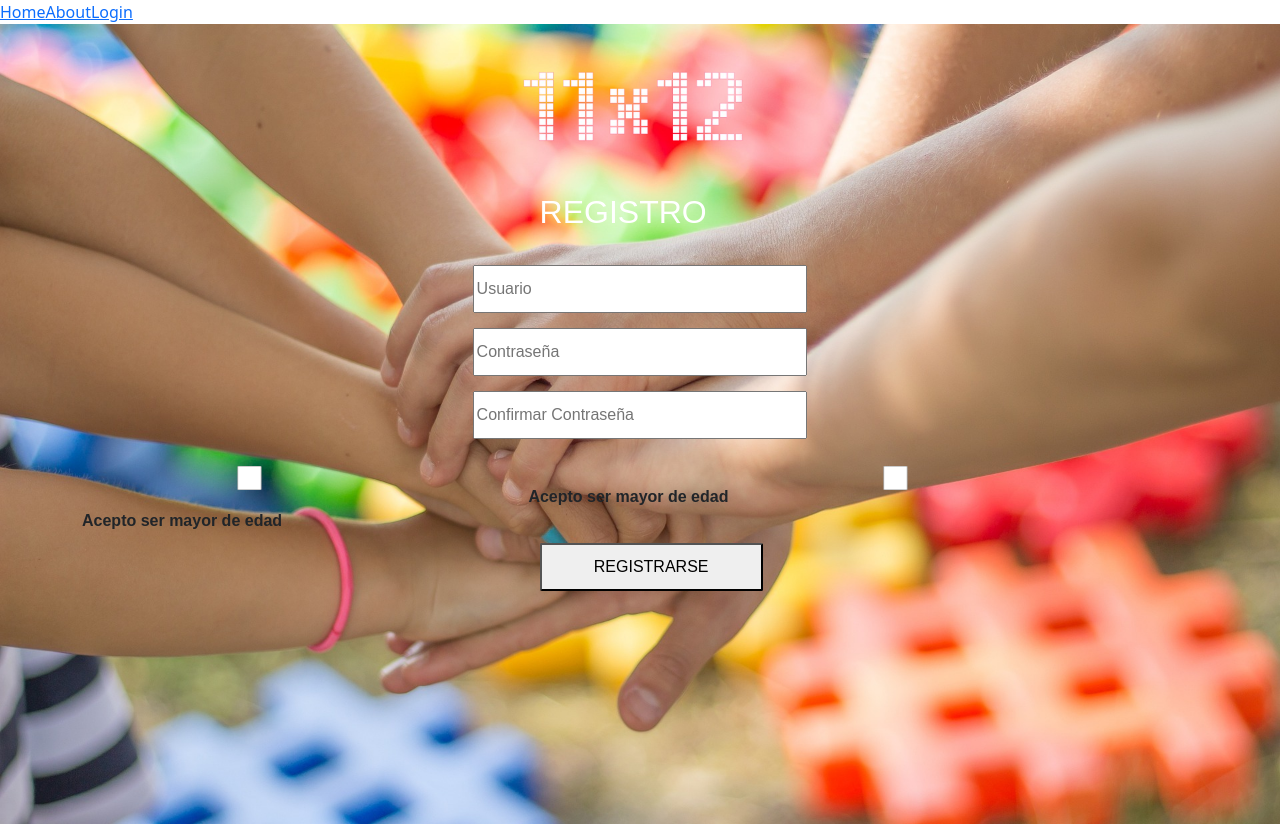
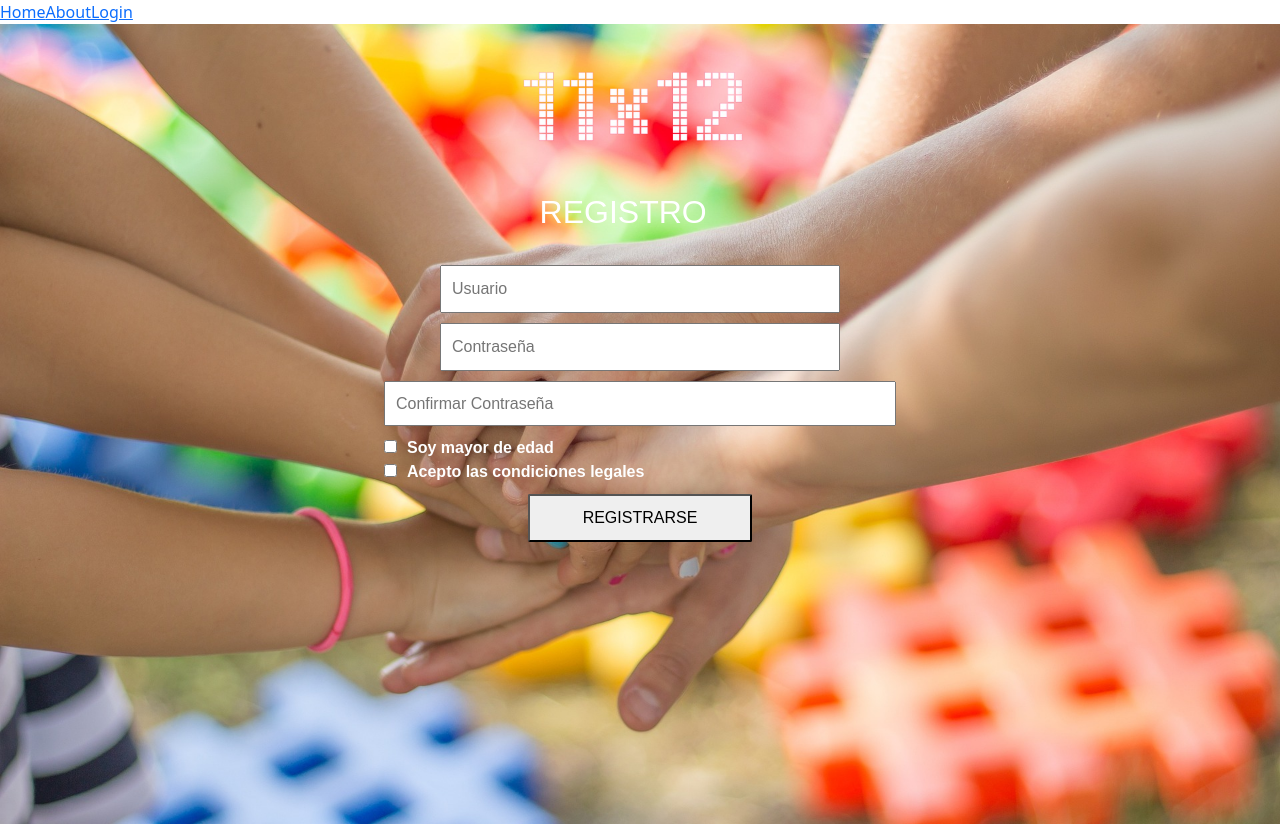
Before and after one commit to luispardosuarez/Project11x12-Frontend-Team1-Gijon23_24-1, a Vue app: page /register in a window 1280 px wide. Built offline with nearby package versions, Linux system fonts and the light colour scheme.

Commit message:
registration finished without functions

```diff
--- a/src/components/login/RegisterComponet.vue
+++ b/src/components/login/RegisterComponet.vue
@@ -9,22 +9,6 @@ const password = ref('');
 const confirmPassword = ref('');
 
 
-const checkin  = async () => {
-    if (!isAdult.value) {
-        alert('Debes ser mayor de edad para registrarte.');
-        return;
-    }
-    if (password.value !== confirmPassword.value) {
-        alert('Las contraseñas no coinciden.');
-        return;
-    }
-
-    // me falta la llamada a Axios
-};
-
-const enviar = () => {
-    checkin ();
-};
 
 
 </script>
@@ -36,94 +20,63 @@ const enviar = () => {
         <h2>REGISTRO</h2>
 
         <form @submit.prevent="checkin">
-            <div class="inputs">
+            <div class="input-group">
                 <input type="text" id="username" placeholder="Usuario" v-model="username" required>
             </div>
-    <div class="inputs">
+            <div class="input-group">
                 <input type="password" id="password" placeholder="Contraseña" v-model="password" required>
             </div>
-
             <div class="inputs">
-            <input type="password" id="confirmPassword" placeholder="Confirmar Contraseña" v-model="confirmPassword" required>
+                <input type="password" id="confirmPassword" placeholder="Confirmar Contraseña" v-model="confirmPassword"
+                    required>
+                <div class="checkbox-container">
+                    <input type="checkbox" id="mayorDeEdad" v-model="mayorDeEdad" @change="handleMayorDeEdadChange">
+                    <label for="mayorDeEdad">Soy mayor de edad</label>
+                    <div class="checkbox-container">
+                        <input type="checkbox" id="aceptoCondiciones" v-model="aceptoCondiciones"
+                            @change="handleAceptoCondicionesChange">
+                        <label for="aceptoCondiciones">Acepto las condiciones legales</label>
                     </div>
-
-            <div class="check">
-            <input type="checkbox" id="isAdult"  v-model="isAdult" >
-            <label for="isAdult" class="checkbox-label">Acepto ser mayor de edad</label>
-
-            <input type="checkbox" id="isAdult"  v-model="isAdult" >
-            <label for="isAdult" class="checkbox-label">Acepto ser mayor de edad</label>
-
+                </div>
+            </div>
+        </form>
+        <button type="submit"><a href="#" class="mi-clase" @click="enviar">REGISTRARSE</a></button>
     </div>
 
 
 
-        </form>
-
-
-        <button type="submit"><a href="#" class="mi-clase" @click="enviar" >REGISTRARSE</a></button>
-    </div>
 
 </template>
 
-
 <style scoped>
 
-.checkbox-label {
-    display: inline-block;
-}
 
-input[type="checkbox"] {
-    transform: scale(0.50);
-    margin-right: 10%;
-}
 
 img{
     width: 30%;
     height: 40%;
     justify-content: center;
     margin-left: 35%;
-
 }
-
+p{
+    color: white;
+    margin-left: 35%;
+}
 h2{
   color: white;
   margin-left: 41%;
   margin-bottom: 3%;
 }
-
-.inputs{
-    display: flex;
-    justify-content: center;
-    margin-bottom: 10px;
-
-
-}
-
-input{
-    width: 30%;
-    height: 6vh;
-    margin-bottom: 5px;
-}
-
-p{
-    color: white;
-    margin-left: 35%;
-}
-
 a{
-
     text-decoration: none;
     color: white;
     transition: color 0.3s ease;
 }
-
 a:hover {
-    color: #383e7d;
+    color: #383E7D;
 }
-
 button{
-    margin-left: 41%;
+    margin-left: 40%;
     width: 20%;
     height: 6vh;
     margin-top: 10px;
@@ -131,14 +84,36 @@ button{
     cursor: pointer;
     transition: background-color 0.3s ease;
 }
-
 button:hover {
-    background-color: #009eb393;
+    background-color: pink;
 }
-
 .mi-clase{
     color:black;
 }
+form {
+    display: flex;
+    flex-direction: column;
+    align-items: center;
+    justify-content: center;
+    width: 100%;
+    max-width: 400px;
+    margin: 0 auto;
+}
+input[type="text"], input[type="password"] {
+    width: 500px;
+    padding: 10px;
+    margin-bottom: 10px;
+    font-size: 16px;
 
+}
 
+#confirmPassword {
+    width: 64vh;
+    height: 45px;
+}
+
+label[for="mayorDeEdad"], label[for="aceptoCondiciones"] {
+        margin-left: 10px;
+        color: #fff;
+    }
 </style>
```
Lines whose indentation alone changed are shown as unchanged.
